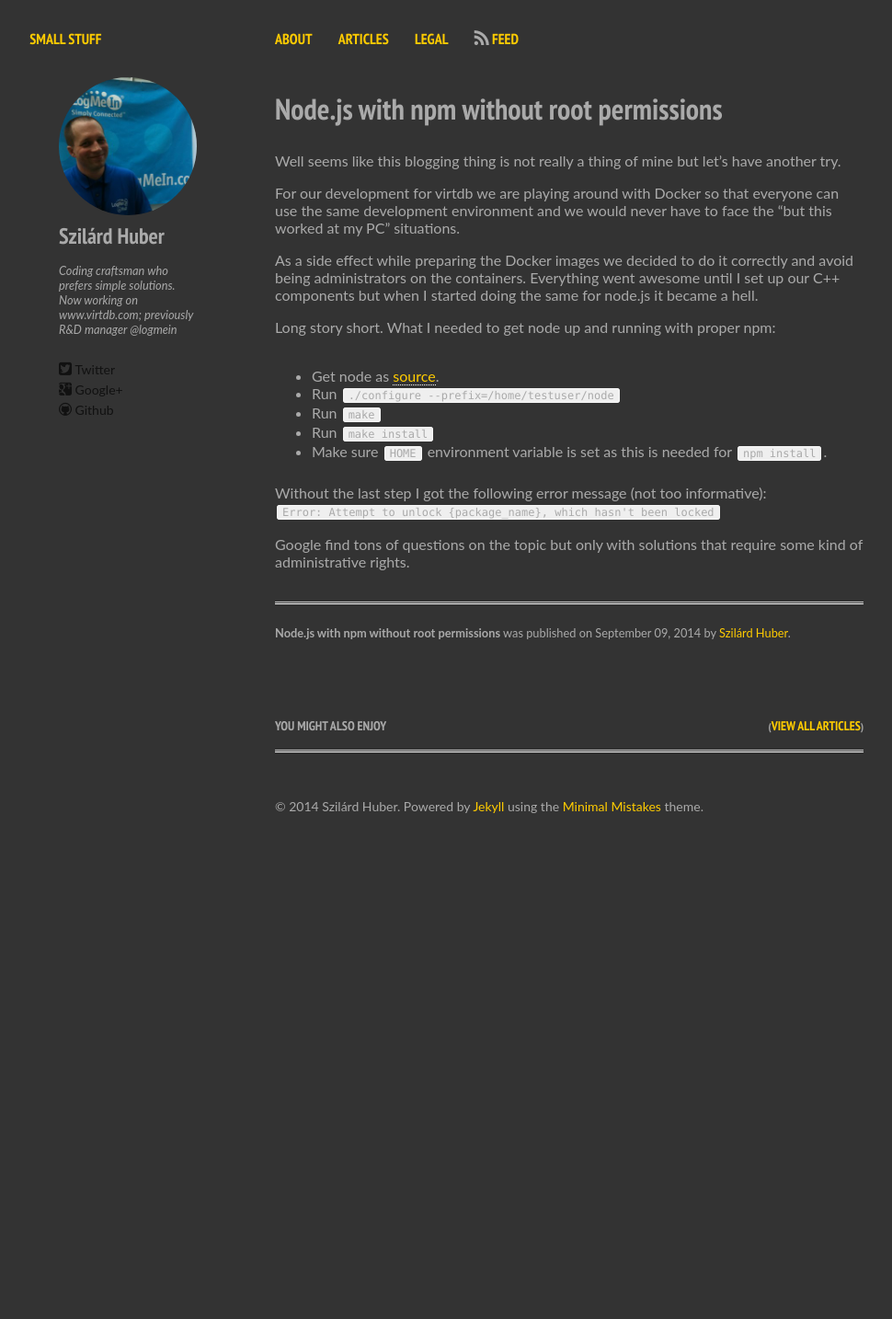
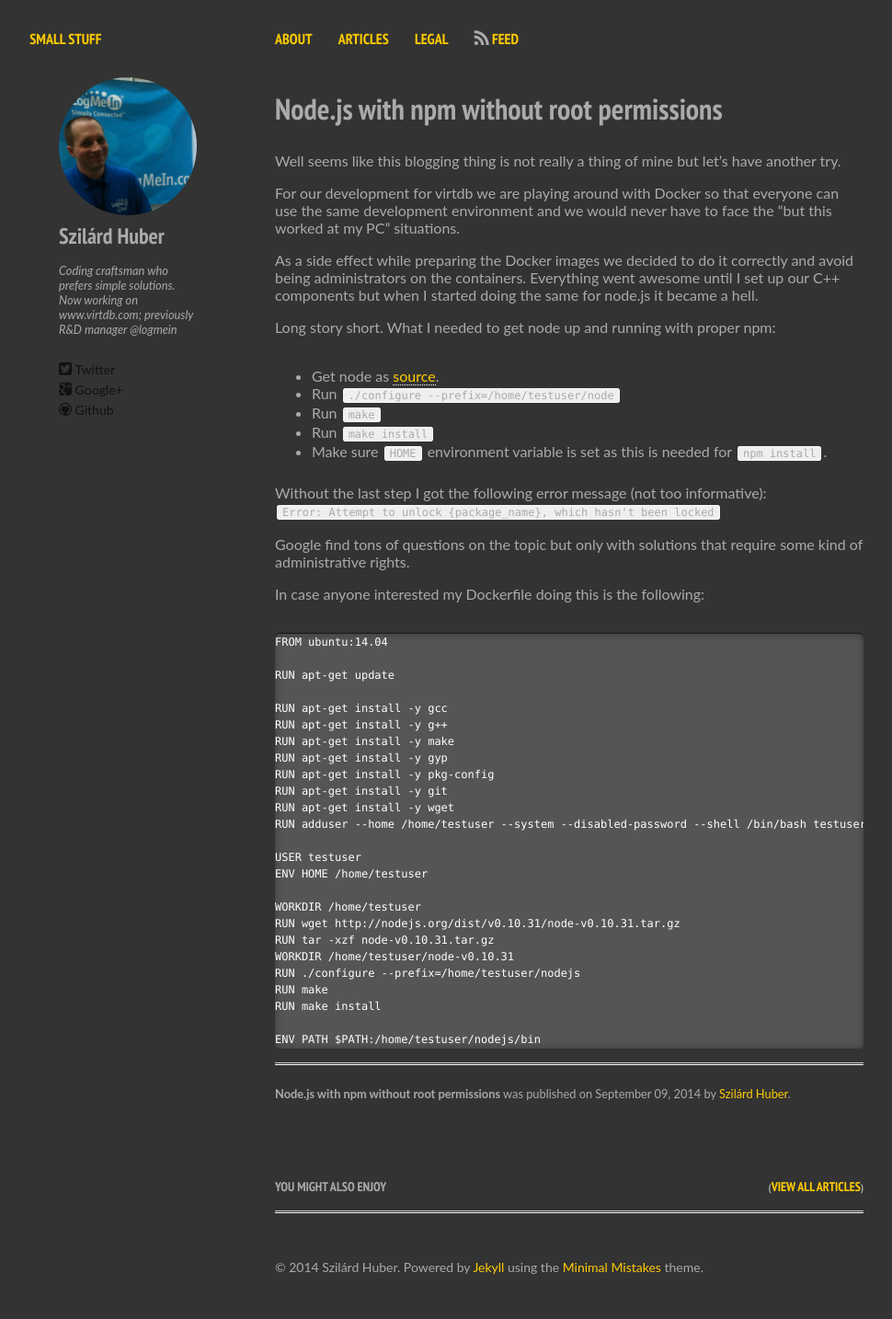
Before and after one commit to szilardhuber/szilardhuber.github.io, a Jekyll site: the page built from _posts/2014-09-09-nodejs-without-root-access.md, in a window 1280 px wide. Shown: the whole page at 92% size, without its empty margins (21-991 px from the left). Built offline with Jekyll 4.4.1, drawn with Linux system fonts in a browser that asks for light colours; nearby versions of some CDN libraries; before the commit the page ends 933 px from its top, so only the background shows below that.

Commit message:
Added dockerfile.

````diff
--- a/_posts/2014-09-09-nodejs-without-root-access.md
+++ b/_posts/2014-09-09-nodejs-without-root-access.md
@@ -22,3 +22,32 @@
 <code>Error: Attempt to unlock {package_name}, which hasn't been locked</code>
 
 Google find tons of questions on the topic but only with solutions that require some kind of administrative rights.
+
+In case anyone interested my Dockerfile doing this is the following:
+``` Shell
+FROM ubuntu:14.04
+
+RUN apt-get update
+
+RUN apt-get install -y gcc
+RUN apt-get install -y g++
+RUN apt-get install -y make
+RUN apt-get install -y gyp
+RUN apt-get install -y pkg-config
+RUN apt-get install -y git
+RUN apt-get install -y wget
+RUN adduser --home /home/testuser --system --disabled-password --shell /bin/bash testuser
+
+USER testuser
+ENV HOME /home/testuser
+
+WORKDIR /home/testuser
+RUN wget http://nodejs.org/dist/v0.10.31/node-v0.10.31.tar.gz
+RUN tar -xzf node-v0.10.31.tar.gz
+WORKDIR /home/testuser/node-v0.10.31
+RUN ./configure --prefix=/home/testuser/nodejs
+RUN make
+RUN make install
+
+ENV PATH $PATH:/home/testuser/nodejs/bin
+```
````
